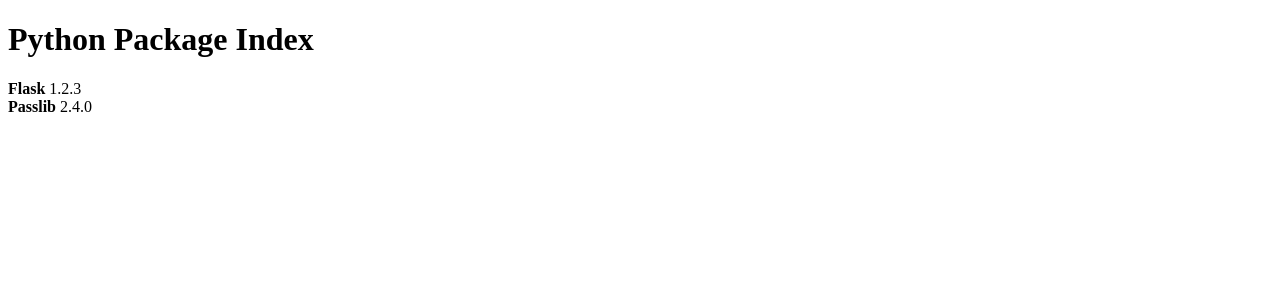
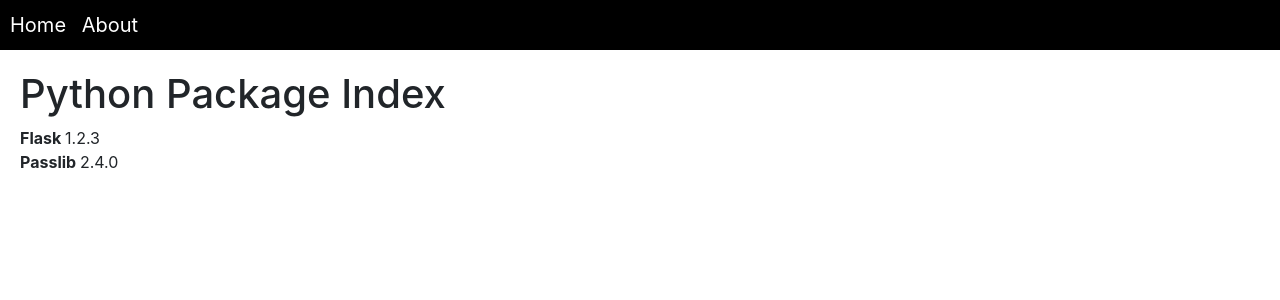
Before and after one commit to vyahello/pypi-flask-clone, a Flask app: page / in a window 1280 px wide. Shown: the top 300 px of the page. Run offline with Flask 2, Linux system fonts and the light colour scheme; some libraries are stand-ins or nearby versions.

Commit message:
Add basic design with CSS

```diff
--- a/pypi_org/app.py
+++ b/pypi_org/app.py
@@ -15,5 +15,10 @@
     return flask.render_template('index.html', packages=get_latest_packages())
 
 
+@app.route('/about')
+def about():
+    return flask.render_template('about.html')
+
+
 if __name__ == '__main__':
     app.run(debug=True)
--- /dev/null
+++ b/pypi_org/static/css/site.css
@@ -0,0 +1,19 @@
+.title {
+        font-weight: bold;
+    }
+
+.main_content {
+    padding: 20px; /* alignment */
+}
+
+nav {
+    background-color: #000;
+    padding: 10px;
+    font-size: 20px;
+    color: white;
+}
+
+nav > a {
+    color: white;
+    margin-right: 10px;
+}
--- a/pypi_org/templates/index.html
+++ b/pypi_org/templates/index.html
@@ -2,17 +2,19 @@
 <html>
 <head>
     <title>Python Package Index</title>
+    <link rel="stylesheet" href="https://stackpath.bootstrapcdn.com/bootstrap/4.1.3/css/bootstrap.min.css" integrity="sha384-MCw98/SFnGE8fJT3GXwEOngsV7Zt27NXFoaoApmYm81iuXoPkFOJwJ8ERdknLPMO" crossorigin="anonymous">
+    <link rel="stylesheet" href="/static/css/site.css">
 </head>
 <body>
+
+
+<nav>
+    <a href="/">Home</a>
+    <a href="/about">About</a>
+</nav>
+
+<div class="main_content">
     <h1>Python Package Index</h1>
-
-<style>
-    .title {
-        font-weight: bold;
-    }
-</style>
-
-</body>
     {% for p in packages %}
         <div>
             <span class="title">
@@ -23,4 +25,11 @@
             </span>
         </div>
     {% endfor %}
+</div>
+
+<script src="https://code.jquery.com/jquery-3.3.1.slim.min.js" integrity="sha384-q8i/X+965DzO0rT7abK41JStQIAqVgRVzpbzo5smXKp4YfRvH+8abtTE1Pi6jizo" crossorigin="anonymous"></script>
+<script src="https://cdnjs.cloudflare.com/ajax/libs/popper.js/1.14.3/umd/popper.min.js" integrity="sha384-ZMP7rVo3mIykV+2+9J3UJ46jBk0WLaUAdn689aCwoqbBJiSnjAK/l8WvCWPIPm49" crossorigin="anonymous"></script>
+<script src="https://stackpath.bootstrapcdn.com/bootstrap/4.1.3/js/bootstrap.min.js" integrity="sha384-ChfqqxuZUCnJSK3+MXmPNIyE6ZbWh2IMqE241rYiqJxyMiZ6OW/JmZQ5stwEULTy" crossorigin="anonymous"></script>
+
+</body>
 </html>
```
Also changed, not shown: pypi_org/templates/about.html (added, +13 -0 lines). Lines whose indentation alone changed are shown as unchanged.
